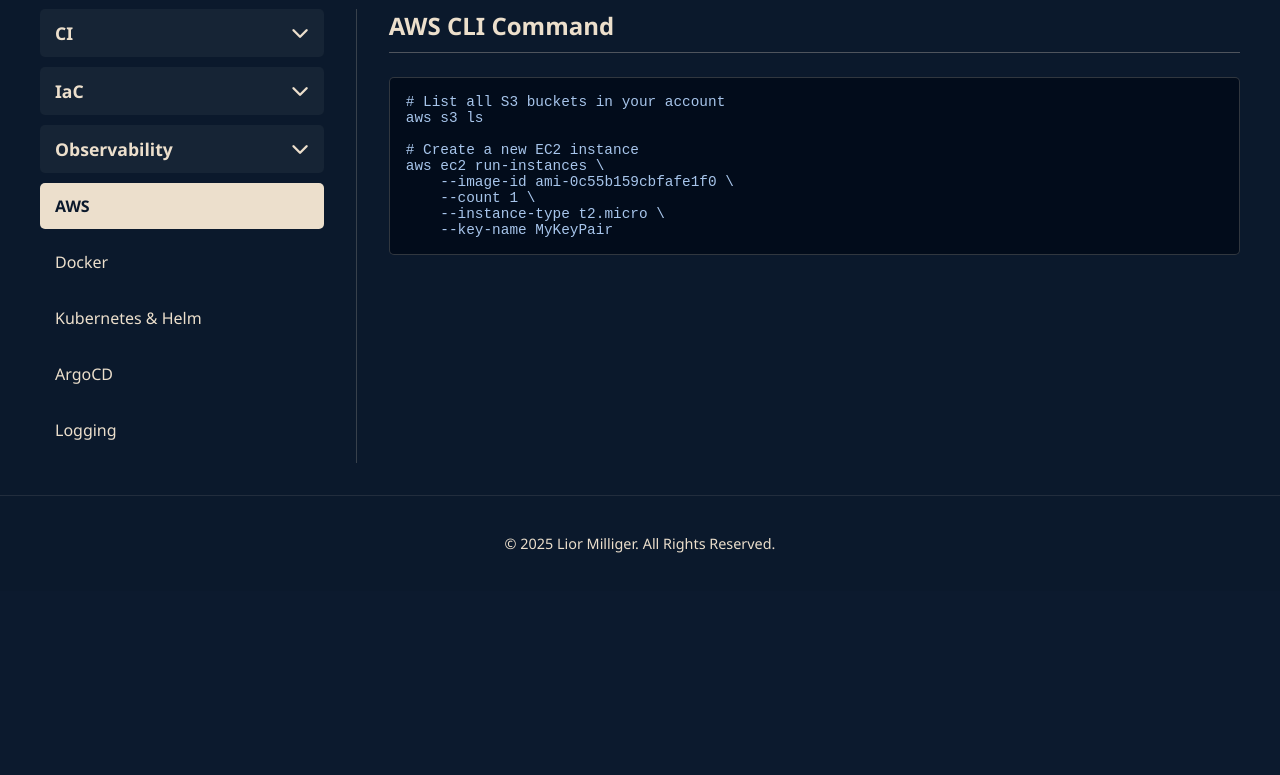
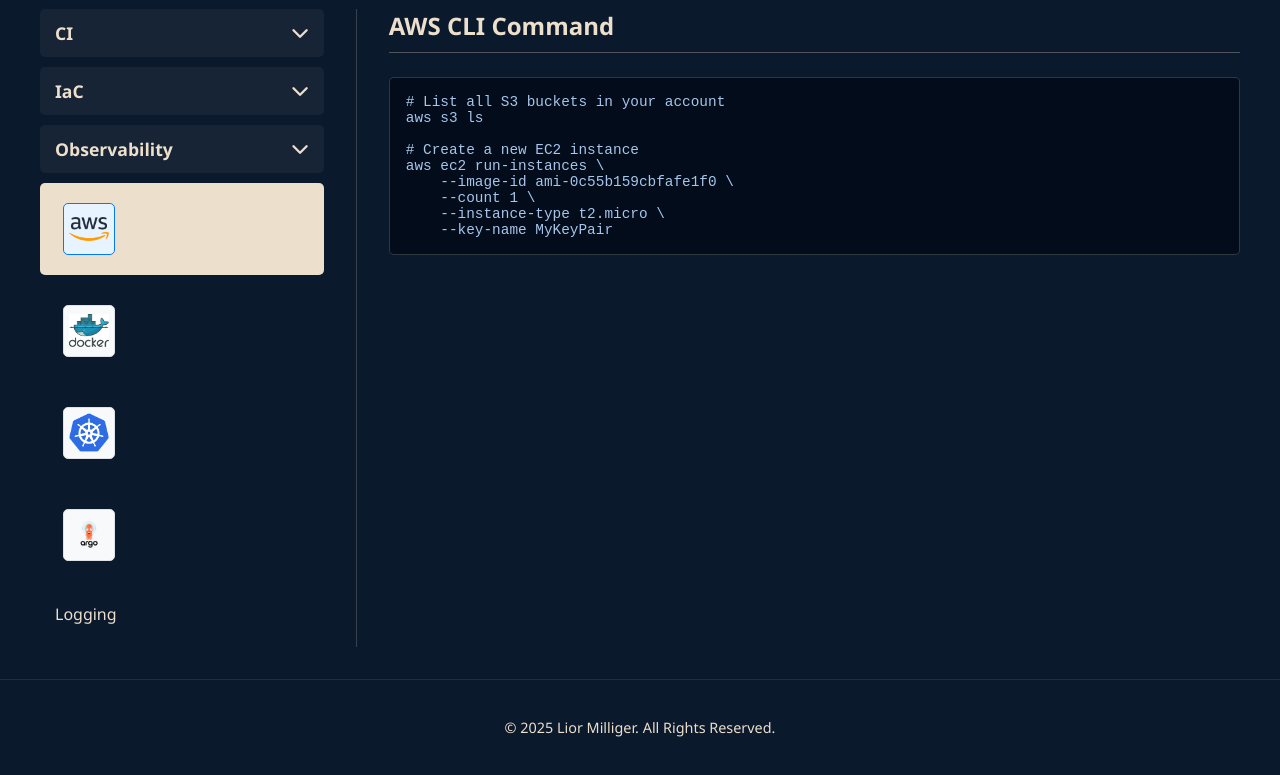
Before and after one commit to liormilliger/mywebsite-app, a Flask app: page /tech-in-action in a window 1280 px wide. Shown: the part 259-1034 px from the top of the page. Before the commit the page ends 812 px from the top, so only its background shows below. Run offline with Flask 3, Linux system fonts and the light colour scheme.

Commit message:
added tech icons to tech.html

```diff
--- a/app/templates/tech.html
+++ b/app/templates/tech.html
@@ -3,6 +3,54 @@
 {% block title %}Tech in Action - Lior Milliger{% endblock %}
 
 {% block content %}
+
+<style>
+    /* Style for the technology icons */
+    .tech-icon {
+        width: 40px;  /* Set a fixed width */
+        height: 40px; /* Set a fixed height */
+        object-fit: contain; /* Ensures the icon fits without distortion */
+        margin: 8px;
+        padding: 5px;
+        border-radius: 5px; /* Slightly rounded corners */
+        background-color: #f8f9fa; /* Light background for contrast */
+        border: 1px solid #dee2e6; /* Subtle border */
+        transition: transform 0.2s ease-in-out, box-shadow 0.2s ease-in-out;
+        vertical-align: middle; /* Aligns icons with any text links */
+    }
+
+    /* Animate icon on hover */
+    .tech-icon:hover {
+        transform: scale(1.1);
+        box-shadow: 0 4px 8px rgba(0,0,0,0.1);
+    }
+
+    /* Style for the 'active' icon or link */
+    .tech-link.active .tech-icon {
+        border-color: #007bff; /* Highlight color for the selected icon */
+        background-color: #e7f3ff;
+    }
+
+    .tech-link.active {
+        font-weight: bold;
+    }
+
+    /* Adjust submenu display to be a flex row for icons */
+    .tech-list .submenu {
+        display: none; /* Hidden by default, JS will toggle it */
+        flex-wrap: wrap;
+        justify-content: center; /* Center icons within the submenu */
+        padding-left: 0;
+        list-style: none;
+    }
+
+    /* Override for the JS 'display: block' to make it 'display: flex' */
+    .tech-list .submenu[style*="block"] {
+        display: flex !important;
+        align-items: center;
+    }
+</style>
+
 <div class="page-content">
     <h1>Tech in Action 💻</h1>
     <p>Click on a technology from the list on the left to see a sample code snippet or configuration.</p>
@@ -13,33 +61,75 @@
                 <li class="has-submenu">
                     <span class="tech-category">CI <i class="fas fa-chevron-down"></i></span>
                     <ul class="submenu">
-                        <li><a href="#" class="tech-link" data-target="jenkins">Jenkins</a></li>
-                        <li><a href="#" class="tech-link" data-target="github-actions">GitHub Actions</a></li>
+                        <li>
+                            <a href="#" class="tech-link" data-target="jenkins" title="Jenkins">
+                                <img src="{{ url_for('static', filename='images/tech/Jenkins.png') }}" alt="Jenkins Logo" class="tech-icon">
+                            </a>
+                        </li>
+                        <li>
+                            <a href="#" class="tech-link" data-target="github-actions">GitHub Actions</a>
+                        </li>
                     </ul>
                 </li>
 
                 <li class="has-submenu">
                     <span class="tech-category">IaC <i class="fas fa-chevron-down"></i></span>
                     <ul class="submenu">
-                        <li><a href="#" class="tech-link" data-target="terraform">Terraform</a></li>
-                        <li><a href="#" class="tech-link" data-target="pulumi">Pulumi</a></li>
+                        <li>
+                            <a href="#" class="tech-link" data-target="terraform" title="Terraform">
+                                <img src="{{ url_for('static', filename='images/tech/terraform.svg') }}" alt="Terraform Logo" class="tech-icon">
+                            </a>
+                        </li>
+                        <li>
+                            <a href="#" class="tech-link" data-target="pulumi" title="Pulumi">
+                                <img src="{{ url_for('static', filename='images/tech/Pulumi.svg') }}" alt="Pulumi Logo" class="tech-icon">
+                            </a>
+                        </li>
                     </ul>
                 </li>
 
                 <li class="has-submenu">
                     <span class="tech-category">Observability <i class="fas fa-chevron-down"></i></span>
                     <ul class="submenu">
-                        <li><a href="#" class="tech-link" data-target="prometheus">Prometheus</a></li>
-                        <li><a href="#" class="tech-link" data-target="grafana">Grafana</a></li>
-                        <li><a href="#" class="tech-link" data-target="kibana">Kibana</a></li>
+                        <li>
+                            <a href="#" class="tech-link" data-target="prometheus" title="Prometheus">
+                                <img src="{{ url_for('static', filename='images/tech/Prometheus.svg.png') }}" alt="Prometheus Logo" class="tech-icon">
+                            </a>
+                        </li>
+                        <li>
+                            <a href="#" class="tech-link" data-target="grafana" title="Grafana">
+                                <img src="{{ url_for('static', filename='images/tech/Grafana.svg.png') }}" alt="Grafana Logo" class="tech-icon">
+                            </a>
+                        </li>
+                        <li>
+                             <a href="#" class="tech-link" data-target="kibana">Kibana</a>
+                        </li>
                     </ul>
                 </li>
 
-                <li><a href="#" class="tech-link active" data-target="aws">AWS</a></li>
-                <li><a href="#" class="tech-link" data-target="docker">Docker</a></li>
-                <li><a href="#" class="tech-link" data-target="kubernetes">Kubernetes & Helm</a></li>
-                <li><a href="#" class="tech-link" data-target="argocd">ArgoCD</a></li>
-                <li><a href="#" class="tech-link" data-target="logging">Logging</a></li>
+                <li>
+                    <a href="#" class="tech-link active" data-target="aws" title="AWS">
+                        <img src="{{ url_for('static', filename='images/tech/AWS.svg.png') }}" alt="AWS Logo" class="tech-icon">
+                    </a>
+                </li>
+                <li>
+                    <a href="#" class="tech-link" data-target="docker" title="Docker">
+                        <img src="{{ url_for('static', filename='images/tech/docker.png') }}" alt="Docker Logo" class="tech-icon">
+                    </a>
+                </li>
+                <li>
+                    <a href="#" class="tech-link" data-target="kubernetes" title="Kubernetes & Helm">
+                        <img src="{{ url_for('static', filename='images/tech/Kubernetes.svg.png') }}" alt="Kubernetes Logo" class="tech-icon">
+                    </a>
+                </li>
+                <li>
+                    <a href="#" class="tech-link" data-target="argocd" title="ArgoCD">
+                        <img src="{{ url_for('static', filename='images/tech/argocd.webp') }}" alt="ArgoCD Logo" class="tech-icon">
+                    </a>
+                </li>
+                <li>
+                    <a href="#" class="tech-link" data-target="logging">Logging</a>
+                </li>
             </ul>
         </div>
 
@@ -202,7 +292,7 @@ spec:
             });
         });
 
-        // --- NEW: Logic for Expanding/Collapsing Sub-menus ---
+        // --- Logic for Expanding/Collapsing Sub-menus ---
         categories.forEach(category => {
             category.addEventListener('click', function() {
                 // Toggle a class on the category itself for styling (e.g., rotating the icon)
@@ -212,10 +302,10 @@ spec:
                 const submenu = this.nextElementSibling;
                 if (submenu && submenu.classList.contains('submenu')) {
                     // Toggle its visibility
-                    if (submenu.style.display === "block") {
+                    if (submenu.style.display === "block" || submenu.style.display === "flex") {
                         submenu.style.display = "none";
                     } else {
-                        submenu.style.display = "block";
+                        submenu.style.display = "block"; // The CSS will force this to flex
                     }
                 }
             });
```
Also changed, not shown: app/static/images/GitHubActions.png (added), app/static/images/tech/AWS-SAA.jpeg (added), app/static/images/tech/AWS.svg.png (added), app/static/images/tech/Grafana.svg.png (added), app/static/images/tech/Jenkins.png (added), app/static/images/tech/Kubernetes.svg.png (added), app/static/images/tech/Prometheus.svg.png (added), app/static/images/tech/Pulumi.svg (added), app/static/images/tech/argocd.webp (added), app/static/images/tech/docker.png (added), app/static/images/tech/terraform.svg (added).
